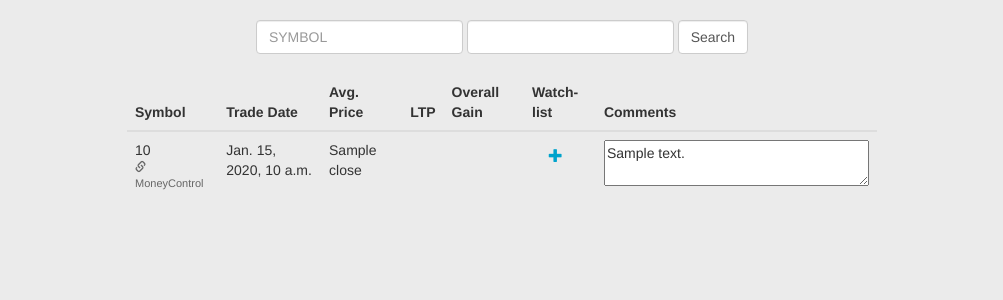
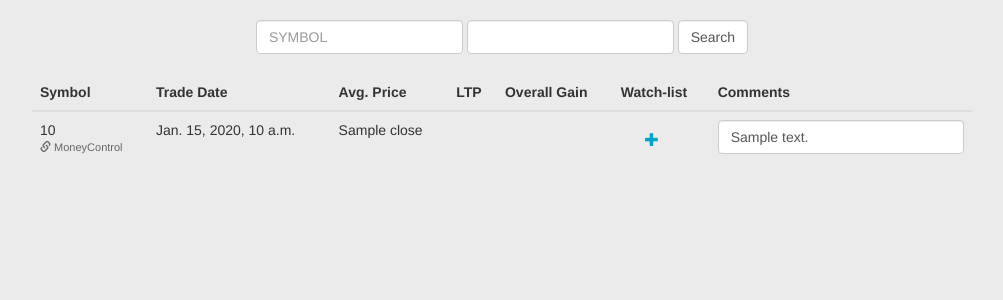
Before and after one commit to mani098/twinbull, a Django app: template stocks/templates/stocks/history.html in a window 1280 px wide. Shown: the part 52-352 px from the top of the page, without its empty margins (138-1141 px from the left). Run offline with Django 3.2, Linux system fonts and the light colour scheme; the template is opened without the code that fills it: most values are stand-ins (such as "Sample title", 1, 10 or a date in 2020); some libraries are stand-ins or nearby versions.

Commit message:
Added comment line

```diff
--- a/static/css/app.css
+++ b/static/css/app.css
@@ -22,7 +22,7 @@ span.remove-btn {
     cursor: pointer;
 }
 
-tr:hover span.remove-btn{
+tr:hover span.remove-btn {
     visibility: visible;
 }
 span.add-btn {
@@ -38,6 +38,10 @@ span.ok-btn {
     color: hsl(120, 60%, 35%);
 }
 
+.stock-container {
+    margin: 20px 100px 0 100px;
+}
+
 
 /*Override vendor css*/
 
--- a/static/js/app.js
+++ b/static/js/app.js
@@ -17,23 +17,19 @@ $(function () {
             source: responseData.symbols
         });
     });
-
 });
 
-$('.add-btn').click(function () {
-
-
+$('span.add-btn').click(function () {
     var rowId = this.dataset.rowId;
     var comment = document.getElementById(rowId).value;
+    this.className = "glyphicon glyphicon-ok ok-btn";
 
-    this.className = "glyphicon glyphicon-ok ok-btn"
     $.ajax({
         type: 'POST',
         contentType: 'application/json',
         dataType: 'json',
         url: '/api/watchlist/add/',
         data: JSON.stringify({row_id: rowId, comments: comment})
-
     });
 
 });
--- a/stocks/templates/stocks/history.html
+++ b/stocks/templates/stocks/history.html
@@ -10,9 +10,7 @@
     </form>
 </div>
 
-<div class="row" style="margin-top: 20px;">
-    <div class="col-sm-2"></div>
-    <div class="col-sm-8">
+<div class="stock-container">
     <form method="POST">
         {% csrf_token %}
         <table class="table table-hover">
@@ -54,20 +52,19 @@
                 </td>
                 <td>
                     {% if i.watch_list %}
-                            <span class="glyphicon glyphicon-ok ok-btn"></span>
+                    <span class="glyphicon glyphicon-ok ok-btn" data-row-id="{{ i.id }}"></span>
                     {% else %}
                     <span class="glyphicon glyphicon-plus add-btn" data-row-id="{{ i.id }}"></span>
                     {% endif %}
                 </td>
                 <td>
-                        <textarea class="comment" rows="2" cols="30" id="{{ i.id }}">{{ i.comments }}</textarea>
+                    <input class="comment form-control" id="{{ i.id }}" value="{{ i.comments }}">
                 </td>
+
             </tr>
             {% endfor %}
             </tbody>
         </table>
-
     </form>
 </div>
-</div>
 {% endblock %}
```
Also changed, not shown: stocks/templates/stocks/index.html (+4 -7 lines). Lines whose indentation alone changed are shown as unchanged.
